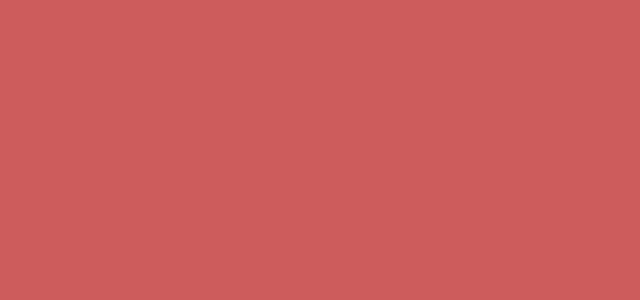
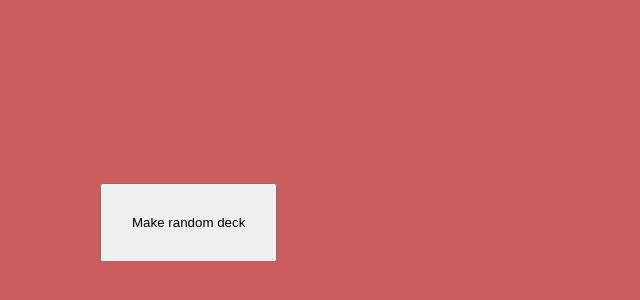
Before and after one commit to Alan-Miller/proto-flash, a React (Create React App) app: page / in a window 1280 px wide. Shown: the part 178-478 px from the top of the page, without its empty margins (0-640 px from the left). Built offline with nearby package versions, Linux system fonts and the light colour scheme.

Commit message:
added shuffle and buildDeck and addCards methods

```diff
--- a/src/components/Reader/Reader.css
+++ b/src/components/Reader/Reader.css
@@ -6,12 +6,18 @@
 
 :root {
     font-size: 1em;
-    font-family: 'Lucida Sans', 'Lucida Sans Regular', 'Lucida Grande', 'Lucida Sans Unicode', Geneva, Verdana, sans-serif;
-    background-color: #222;
+    font-family: 'Lucida Sans', 'Lucida Sans Regular', 'Lucida Grande', Geneva, Verdana, sans-serif;
+    background-color: #555;
 }
 
 .main-container {
-     display: flex;
+    width: 100vw;
+    height: 100vh;
+    display: flex;
+    justify-content: flex-start;
+    align-items: center;
+    background-color: indianred;
+    overflow: auto;
 }
 
 deck, card {
@@ -19,22 +25,29 @@ deck, card {
 }
 
 deck {
-    width: 100vw;
-    height: 100vh;
+    /* width: 100vw;  */
+    /* height: 100vh; */
+    box-sizing: content-box;
+    position: relative;
+    left: calc(50% - 125px);
     margin: 0;
     padding: 0;
-    background-color: indianred;
-    display: inline-block;
-    overflow-y: scroll;
+    /* border: thick solid #333; */
+    display: flex;
+    /* flex-direction: column; */
+    /* justify-content: center; */
+    /* align-items: center; */
+    /* overflow: auto; */
 }
 
 .card-container {
     position: relative;
+    margin-right: 20px;
     width: 250px;
     height: 350px;
     z-index: 1;
     perspective: 1000;
-    margin: 30px;
+    /* margin: 50% 0 0 0;  */
 }
 .card-container.flip .card {
      transform: rotateX(180deg)
@@ -66,3 +79,11 @@ deck {
     background-color: whitesmoke;
     transform: rotateX(180deg);
 }
+
+
+button {
+    position: absolute;
+    margin: 100px;
+    padding: 30px;
+    cursor: pointer;
+}
--- a/src/components/Reader/Reader.js
+++ b/src/components/Reader/Reader.js
@@ -5,7 +5,14 @@ class Reader extends Component {
     constructor() {
         super()
 
-        this.state = {cards: []}
+        this.state = {
+            cards: ['red', 'green']
+            ,collections: {
+                'All': []
+            }
+            ,deckInPlay: []
+            ,decks: {}
+        }
         this.handleFileSelect= this.handleFileSelect.bind(this)
         this.flip = this.flip.bind(this)
     }
@@ -19,6 +26,7 @@ class Reader extends Component {
         const dropZone = document.getElementById('dropZone');
         dropZone.addEventListener('dragover', this.handleDragOver);
         dropZone.addEventListener('drop', this.handleFileSelect);
+        console.log(this.state.collections.All)
     }
 
     handleDragOver(e) {
@@ -41,25 +49,54 @@ class Reader extends Component {
             let cards = this.state.cards.concat(newCards); // Add newCards to current cards
             localStorage.setItem('cards', JSON.stringify(cards)); // Save to localStorage
 
-            // Save cards to state
-            this.setState({
-                cards: cards
-            })
+            this.addCards(cards)
         }
     }
 
     flip(e) {
         e.stopPropagation();
         const card = e.currentTarget
-        console.log(card)
+        // console.log(card)
         card.classList.toggle('flip');
         // setTimeout(() => {card.classList.remove('flip')}, 1000)
     }
 
+    buildDeck() {
+        const cards = Array.from(arguments).reduce((a, b) => a.concat(b)); // Make array of all decks passed in
+        if (cards.length < 52) {
+            let deck = [];
+            while (deck.length < 52) {
+            deck = deck.concat(this.shuffle(cards))
+            }
+            return deck;
+        }
+        else {
+            return this.shuffle(cards).slice(0, 52);
+        }
+    }
+
+    addCards(cards) {
+        // Save cards to state
+        this.setState({
+            cards: cards
+            ,collections: Object.assign({}, this.state.collections, {'All': cards})
+        })
+    }
+
+    shuffle(deck) {
+      let copy = [...deck];
+      let shuffled = [];
+      while(copy.length) {
+        shuffled.push(copy.splice(Math.floor(Math.random() * copy.length), 1)[0]);
+      }
+      return shuffled;
+    }
+
     render() {
         return (
-            <div className="main-container">
-                <deck className="deck" id="dropZone">
+            <div className="main-container" id="dropZone">
+                <button>Make random deck</button>
+                <deck className="deck">
                     {
                         !this.state.cards.length ? null : this.state.cards.map((card, indx) => (
                             <div className="card-container" key={indx} onClick={(e) => this.flip(e)}>
```
